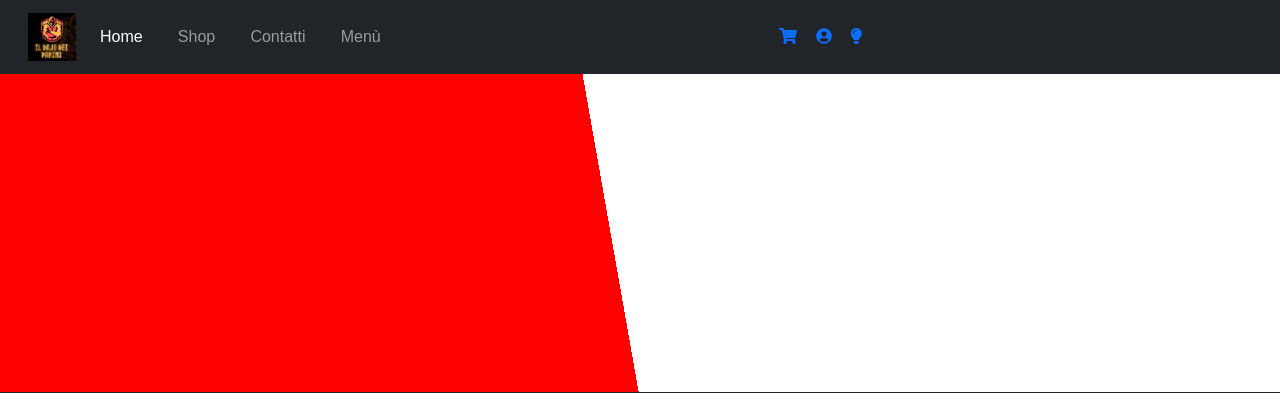
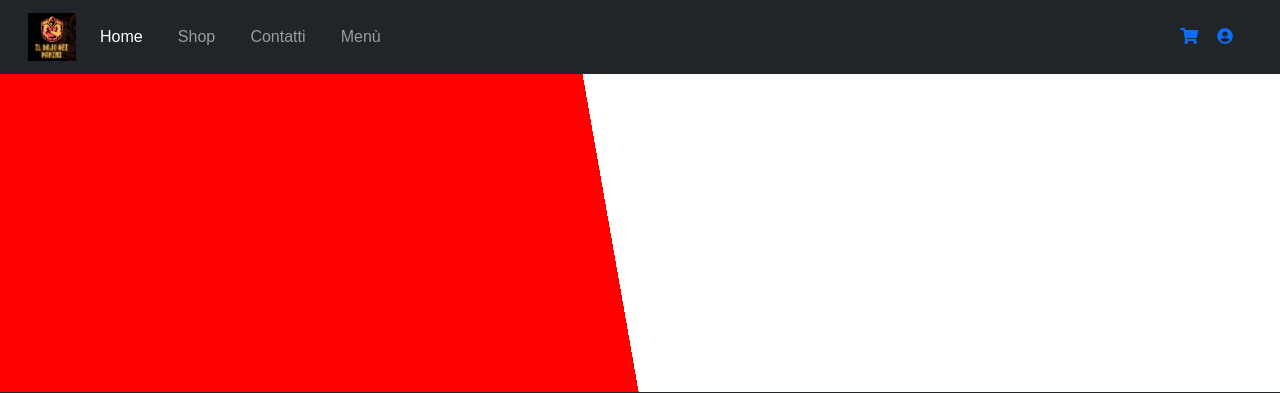
Before and after one commit to Luca-Ale/Il-dojo-dei-panini, a PHP site: page /carrello.php in a window 1280 px wide. Shown: the top 393 px of the page. Run offline with PHP 8.4, Linux system fonts and the light colour scheme; data that the repository does not hold is empty; some libraries are stand-ins or nearby versions.

Commit message:
css fa di tutto per farsi odiare

```diff
--- a/php/template/base.php
+++ b/php/template/base.php
@@ -44,15 +44,12 @@
                   </li>
                 </ul>
 
-                <ul class="navbar-nav me-auto mb-2 mb-lg-0"> <!-- TODO: metterli sulla destra -->
+                <ul class="navbar-nav mb-2 mb-lg-0"> <!-- TODO: metterli sulla destra -->
                   <li class="nav-item">
                     <a href="carrello.php"><i class="fas fa-shopping-cart"></i><span class="sr-only">Shop</span></a>
                   </li>
                   <li class="nav-item">
                     <a href="login.php"><i class="fas fa-user-circle"></i><span class="sr-only">Account</span></a>
-                  </li>
-                  <li class="nav-item">
-                    <a href="#"><i class="fas fa-lightbulb"></i><span class="sr-only">Theme</span></a> <!-- TODO: meglio usare l'immagine. -->
                   </li>
                 </ul>
               </div>
--- a/php/template/index-page-tmplt.php
+++ b/php/template/index-page-tmplt.php
@@ -36,7 +36,7 @@
                   </li>
                 </ul>
 
-                <ul class="navbar-nav me-auto mb-2 mb-lg-0">
+                <ul class="navbar-nav mb-2 mb-lg-0">
                   <li class="nav-item">
                     <a href="carrello.php"><i class="fas fa-shopping-cart"></i><span class="sr-only">Shop</span></a>
                   </li>
```
